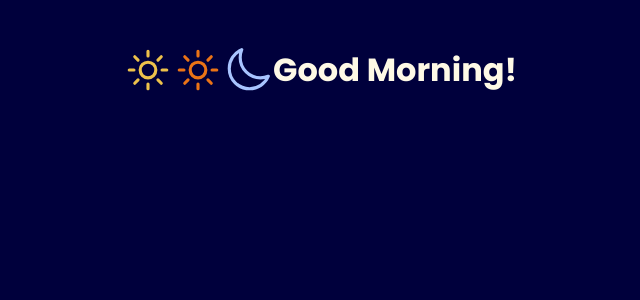
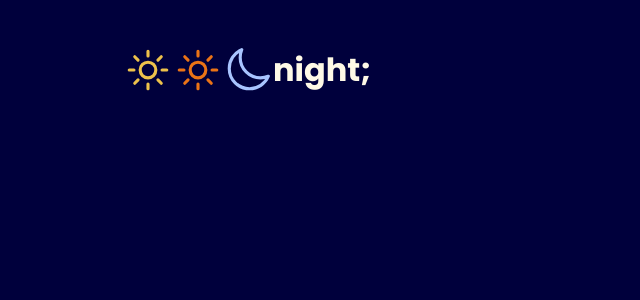
Before and after one commit to michaellgans/atlas-react-and-jsx, a React (Vite) app: page / in a window 1280 px wide. Shown: the top 300 px of the page, without its empty margins (17-657 px from the left). Built offline with nearby package versions, Linux system fonts and the light colour scheme.

Commit message:
MLG - 5:48 PM - successfully returns message based on current time

```diff
--- a/src/components/Greeting.jsx
+++ b/src/components/Greeting.jsx
@@ -3,16 +3,16 @@
 import day from "../assets/day.svg";
 import evening from "../assets/evening.svg";
 import night from "../assets/night.svg";
+import { getTime } from "./getTime";
 
 // Returns a Greeting Component
 export function Greeting() {
+    let currentTime = getTime();
     return (
         <h1 className="greeting">
             <img src={day} alt="Morning Sun" />
             <img src={evening} alt="Evening Sun" />
             <img src={night} alt="Moon" />
-            <text>
-                Good Morning!
-            </text>
+            {currentTime};
         </h1>);
 }
--- /dev/null
+++ b/src/components/getTime.js
@@ -0,0 +1,18 @@
+// Controlls what image is displayed in Greeting
+// Component based on time of day
+
+export function getTime() {
+    const now = new Date().getHours();
+    if (!now) {
+        console.log("Time could not be found.")
+    } else if (now >= 6 && now < 11) {
+        console.log("Morning");
+        return "morning";
+    } else if (now >= 12 && now < 5) {
+        console.log("Evening");
+        return "evening";
+    } else {
+        console.log("Night");
+        return "night";
+    }
+};
```
